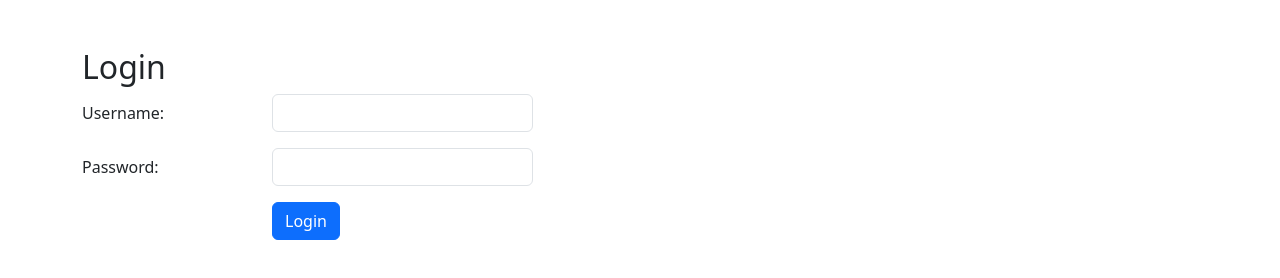
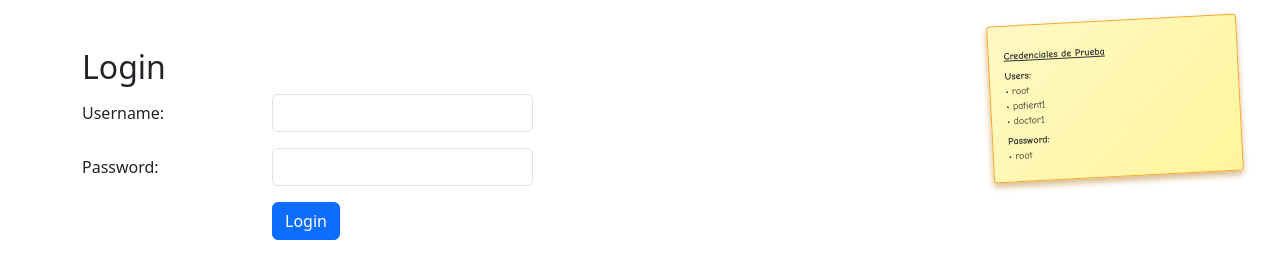
Before and after one commit to S4nxez/MedCenter-CRUD, a plain HTML site: page ClienteJS/index.html in a window 1280 px wide. Drawn offline with nearby package versions, Linux system fonts and the light colour scheme.

Commit message:
feat(login-ui): add post-it with credentials to UI

```diff
--- a/ClienteJS/index.html
+++ b/ClienteJS/index.html
@@ -15,10 +15,68 @@
 
     <script defer src="js/authService.js"></script>
     <script defer src="js/credentials.js"></script>
-  </head>
+
+    <style>
+      .postit {
+        background: linear-gradient(135deg, #fff9c4 0%, #fff59d 100%);
+        border: 1px solid #f9a825;
+        border-radius: 4px;
+        box-shadow: 0 4px 6px rgba(0, 0, 0, 0.15), -1px 4px 6px rgba(249, 168, 37, 0.4);
+        padding: 15px;
+        width: 250px;
+        font-family: 'Comic Sans MS', cursive, sans-serif;
+        font-size: 10px;
+        color: #333;
+        line-height: 1;
+        transform: rotate(-3deg);
+        z-index: 10;
+        margin-bottom: 30px;
+      }
+
+      /* Desktop: positioned absolutely to the right */
+      @media (min-width: 768px) {
+        .postit {
+          position: absolute;
+          top: 20px;
+          right: 40px;
+          margin-bottom: 0;
+        }
+      }
+
+      /* Mobile: below the title, full width friendly */
+      @media (max-width: 767px) {
+        .postit {
+          position: static;
+          width: 50%;
+          max-width: 150px;
+          margin: 0 auto 30px auto;
+        }
+      }
+      .postit-title {
+        font-weight: bold;
+        margin-bottom: 10px;
+        text-decoration: underline;
+        margin-top: 10px;
+      }
+
+      .postit-item {
+        margin: 5px 0;
+      }
+    </style>
 
   <body class="container mt-5">
     <h2>Login</h2>
+
+    <!-- Post-it con credenciales -->
+    <div class="postit">
+      <div class="postit-title">Credenciales de Prueba</div>
+      <div class="postit-item"><strong>Users:</strong></div>
+      <div class="postit-item">• root</div>
+      <div class="postit-item">• patient1</div>
+      <div class="postit-item">• doctor1</div>
+      <div class="postit-item" style="margin-top: 10px;"><strong>Password:</strong></div>
+      <div class="postit-item">• root</div>
+    </div>
 
     <div class="row mb-3">
       <label for="username" class="col-sm-2 col-form-label">Username:</label>
--- a/ClienteJS/js/credentials.js
+++ b/ClienteJS/js/credentials.js
@@ -48,8 +48,3 @@ function getCredentials(u, p) {
       }
     });
 }
-
-function logout() {
-  authService.clearTokens();
-  window.location.href = "index.html";
-}
```
Also changed, not shown: ClienteJS/js/patient.js (+80 -63 lines).
